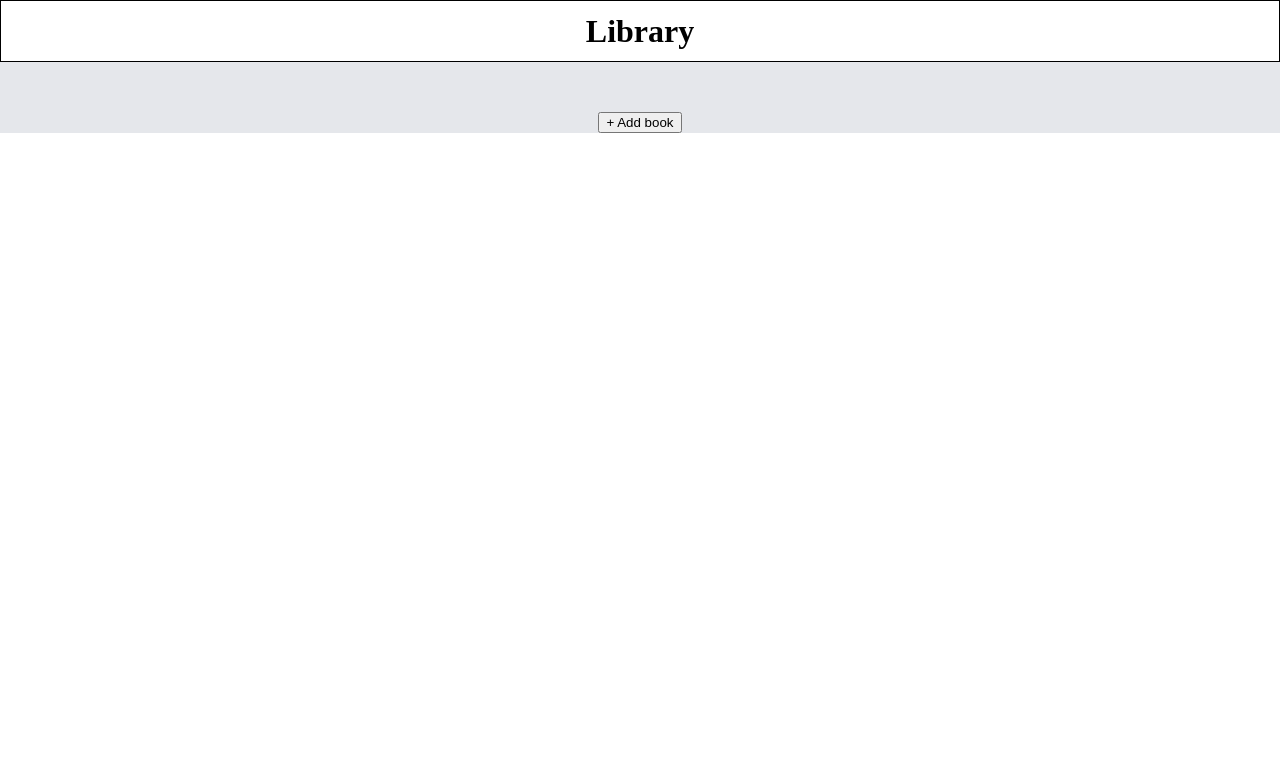
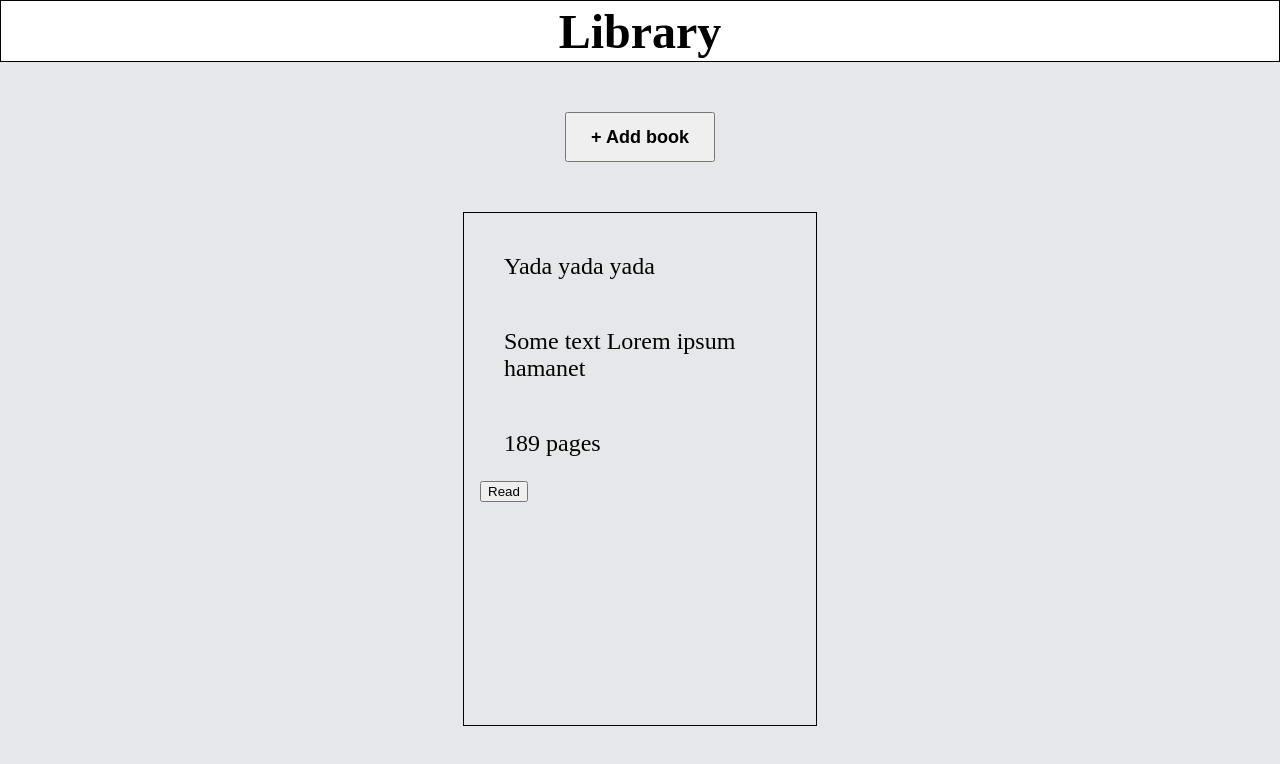
Before and after one commit to AdGiampic/Library, a plain HTML site: page index.html in a window 1280 px wide. Both pictures are taken after a click on the button "+ Add book". Drawn offline with Linux system fonts and the light colour scheme.

Commit message:
Modified index and stylesheet

```diff
--- a/index.html
+++ b/index.html
@@ -6,13 +6,16 @@
     <meta name="viewport" content="width=device-width, initial-scale=1.0">
     <title>Library</title>
     <link rel = "stylesheet" href="style.css">
+    <script src="script.js"></script>
 </head>
 <body>
     <div id = "title">
         <h1>Library</h1>
     </div>
-    <div id = "main">
-        <button id = "create">+ Add book</button>
+    <div id = "btn-container">
+        <button id = "create-btn" onclick=createCard()>+ Add book</button>
+    </div>
+    <div id = "cards-container">
     </div>
 </body>
 </html>
--- a/style.css
+++ b/style.css
@@ -8,11 +8,40 @@
     justify-content: center;
     align-items: center;
     height: 60px;
+    font-size: 24px;
 }
 
-#main {
+#btn-container {
     display: flex;
     justify-content: center;
     background-color: #E5E7EB;
     padding-top: 50px;
+    padding-bottom: 50px;
 }
+
+#create-btn {
+    width: 150px;
+    height: 50px;
+    font-size: 18px;
+    font-weight: bold;
+}
+
+#cards-container {
+    display: flex;
+    flex-wrap: wrap;
+    background-color: #E5E7EB;
+    height: 85vh;
+    justify-content: space-evenly;
+}
+
+.book-txt {
+    font-size: 1.5em;
+    padding: 1em;
+}
+
+.card {
+    border: 1px solid black;
+    width: 20em;
+    height: 30em;
+    padding: 1em;
+}
```
